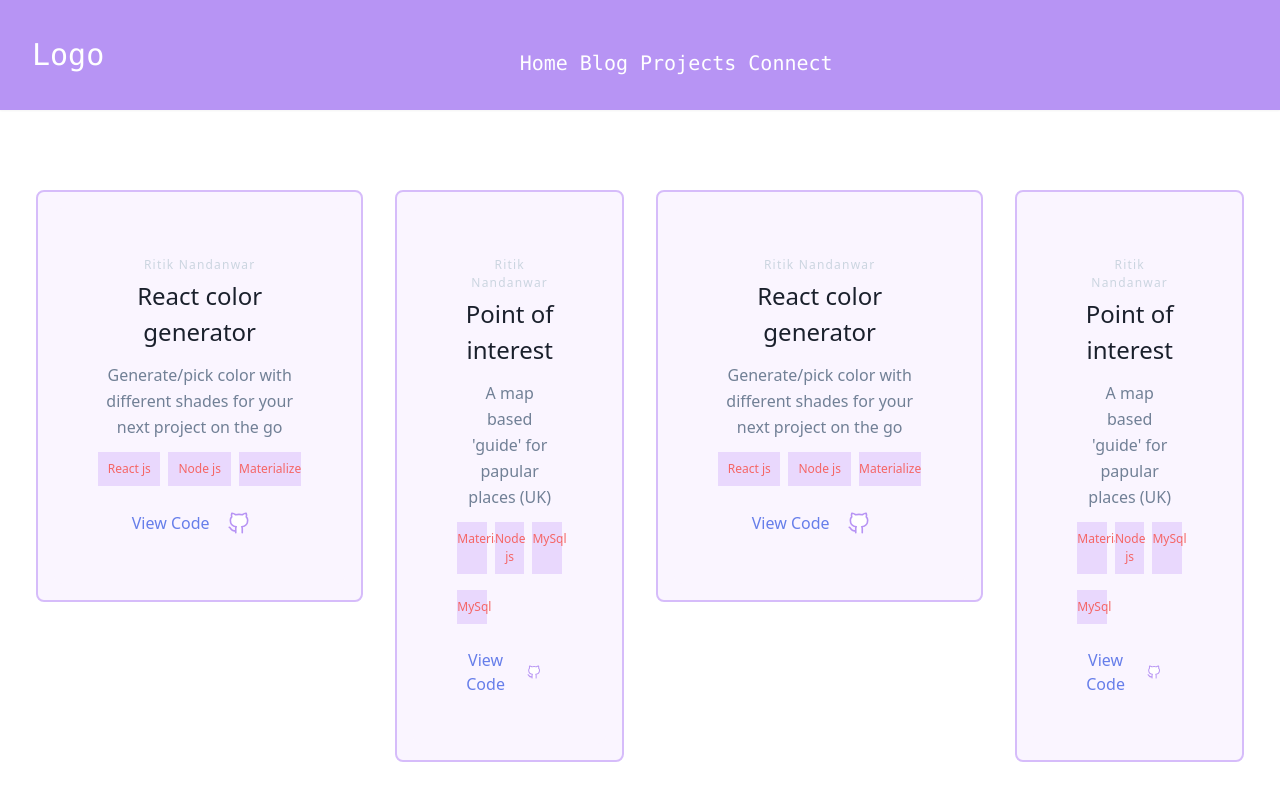
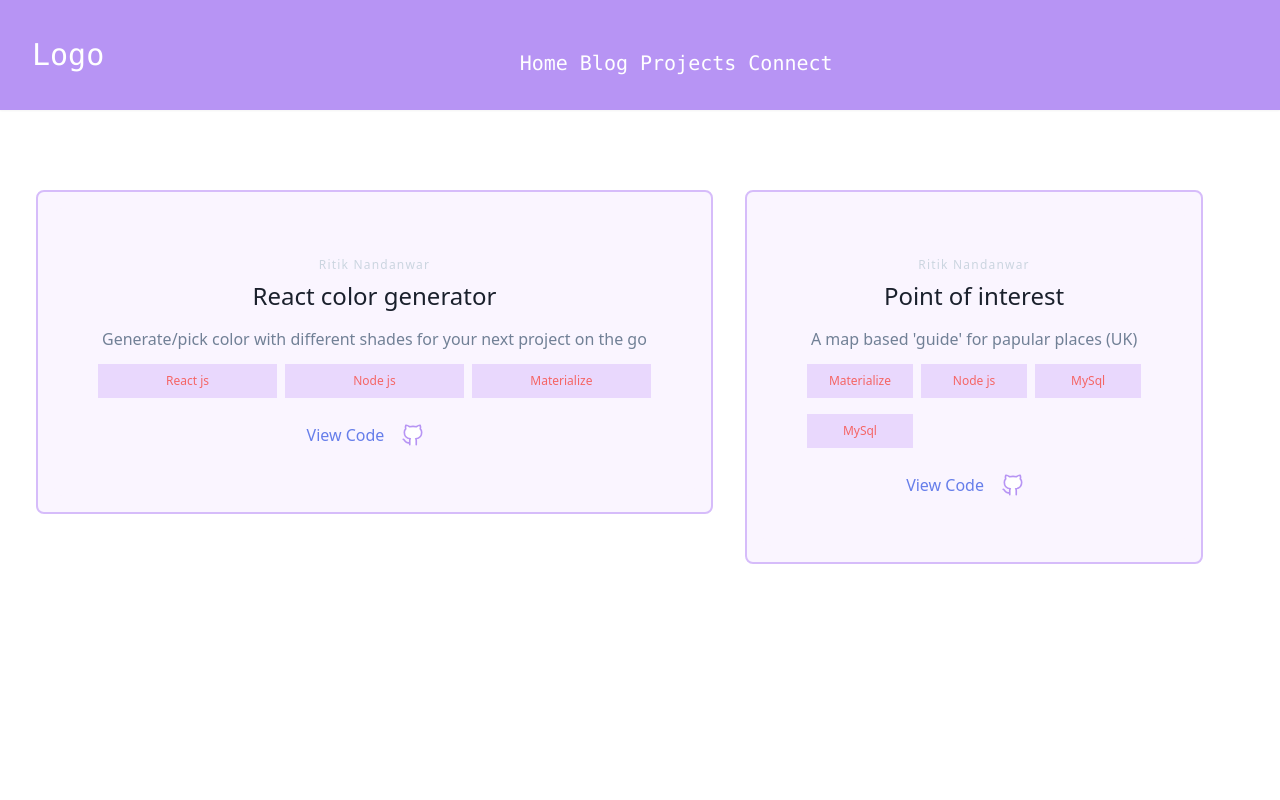
Before and after one commit to Ritik-Nandanwar/nba-players-info-app, a Next.js app: page /projects in a window 1280 px wide. Shown: the top 800 px of the page. Built offline with nearby package versions, Linux system fonts and the light colour scheme.

Commit message:
projects edited

```diff
--- a/pages/projects.js
+++ b/pages/projects.js
@@ -1,122 +1,6 @@
 function projects() {
   return (
     <div className="md:flex mx-5  ">
-      <section class="mx-8 text-gray-600 body-font">
-        <div class="container  py-24 mx-auto">
-          <div class="flex flex-wrap -m-4">
-            <div class="p-4 bg-purple-100 border-2 rounded-lg border-purple-300">
-              <div class="h-full bg-purple-100 bg-opacity-75 px-12 pt-12 pb-12 rounded-lg overflow-hidden text-center relative">
-                <h2 class="tracking-widest text-xs title-font font-medium text-gray-400 mb-1">
-                  Ritik Nandanwar
-                </h2>
-                {/* TITLE OF PROJECT */}
-                <h1 class="title-font sm:text-2xl text-xl font-medium text-gray-900 mb-3">
-                  React color generator
-                </h1>
-                {/* DESC OF PROJECT */}
-                <p class="leading-relaxed mb-3">
-                  Generate/pick color with different shades for your next
-                  project on the go
-                </p>
-                {/* TECHNOLOGIES / TECHS USED */}
-                <div className="grid  grid-cols-3 gap-4 ">
-                  <span class="text-xs font-medium bg-purple-200  py-2 -mx-1 rounded-3xl text-red-500 align-middle">
-                    React js
-                  </span>
-                  <span class="text-xs font-medium bg-purple-200  py-2 -mx-1 rounded-3xl text-red-500 align-middle">
-                    Node js
-                  </span>
-                  <span class="text-xs font-medium bg-purple-200  py-2 -mx-1 rounded-3xl text-red-500 align-middle">
-                    Materialize
-                  </span>
-                </div>
-
-                <a
-                  class="text-indigo-500 mt-6 items-center inline-flex"
-                  href="https://github.com/Ritik-Nandanwar/Generate-color-Reaact-app.git"
-                  target="_blank"
-                >
-                  View Code
-                  <svg
-                    xmlns="http://www.w3.org/2000/svg"
-                    class="icon mx-4 icon-tabler icon-tabler-brand-github"
-                    width="26"
-                    height="26"
-                    viewBox="0 0 24 24"
-                    stroke-width="1.5"
-                    stroke="#b794f4"
-                    fill="#fff"
-                    stroke-linecap="round"
-                    stroke-linejoin="round"
-                  >
-                    <path stroke="none" d="M0 0h24v24H0z" fill="none" />
-                    <path d="M9 19c-4.3 1.4 -4.3 -2.5 -6 -3m12 5v-3.5c0 -1 .1 -1.4 -.5 -2c2.8 -.3 5.5 -1.4 5.5 -6a4.6 4.6 0 0 0 -1.3 -3.2a4.2 4.2 0 0 0 -.1 -3.2s-1.1 -.3 -3.5 1.3a12.3 12.3 0 0 0 -6.2 0c-2.4 -1.6 -3.5 -1.3 -3.5 -1.3a4.2 4.2 0 0 0 -.1 3.2a4.6 4.6 0 0 0 -1.3 3.2c0 4.6 2.7 5.7 5.5 6c-.6 .6 -.6 1.2 -.5 2v3.5" />
-                  </svg>
-                </a>
-              </div>
-            </div>
-          </div>
-        </div>
-      </section>
-      <section class="mx-8 text-gray-600 body-font ">
-        <div class="container  py-24 mx-auto">
-          <div class="flex flex-wrap -m-4">
-            <div class="p-4 bg-purple-100 border-2 rounded-lg border-purple-300">
-              <div class="h-full bg-purple-100 bg-opacity-75 px-12 pt-12 pb-12 rounded-lg overflow-hidden text-center relative">
-                <h2 class="tracking-widest text-xs title-font font-medium text-gray-400 mb-1">
-                  Ritik Nandanwar
-                </h2>
-                {/* TITLE OF PROJECT */}
-                <h1 class="title-font sm:text-2xl text-xl font-medium text-gray-900 mb-3">
-                  Point of interest
-                </h1>
-                {/* DESC OF PROJECT */}
-                <p class="leading-relaxed mb-3">
-                  A map based 'guide' for papular places (UK)
-                </p>
-                {/* TECHNOLOGIES / TECHS USED */}
-                <div className="grid  grid-cols-3 gap-4 ">
-                  <span class="text-xs font-medium bg-purple-200  py-2 -mx-1 rounded-3xl text-red-500 align-middle">
-                    Materialize
-                  </span>
-                  <span class="text-xs font-medium bg-purple-200  py-2 -mx-1 rounded-3xl text-red-500 align-middle">
-                    Node js
-                  </span>
-                  <span class="text-xs font-medium bg-purple-200  py-2 -mx-1 rounded-3xl text-red-500 align-middle">
-                    MySql
-                  </span>
-                  <span class="text-xs font-medium bg-purple-200  py-2 -mx-1 rounded-3xl text-red-500 align-middle">
-                    MySql
-                  </span>
-                </div>
-
-                <a
-                  class="text-indigo-500 mt-6 items-center inline-flex"
-                  href="https://github.com/Ritik-Nandanwar/Generate-color-Reaact-app.git"
-                  target="_blank"
-                >
-                  View Code
-                  <svg
-                    xmlns="http://www.w3.org/2000/svg"
-                    class="icon mx-4 icon-tabler icon-tabler-brand-github"
-                    width="26"
-                    height="26"
-                    viewBox="0 0 24 24"
-                    stroke-width="1.5"
-                    stroke="#b794f4"
-                    fill="#fff"
-                    stroke-linecap="round"
-                    stroke-linejoin="round"
-                  >
-                    <path stroke="none" d="M0 0h24v24H0z" fill="none" />
-                    <path d="M9 19c-4.3 1.4 -4.3 -2.5 -6 -3m12 5v-3.5c0 -1 .1 -1.4 -.5 -2c2.8 -.3 5.5 -1.4 5.5 -6a4.6 4.6 0 0 0 -1.3 -3.2a4.2 4.2 0 0 0 -.1 -3.2s-1.1 -.3 -3.5 1.3a12.3 12.3 0 0 0 -6.2 0c-2.4 -1.6 -3.5 -1.3 -3.5 -1.3a4.2 4.2 0 0 0 -.1 3.2a4.6 4.6 0 0 0 -1.3 3.2c0 4.6 2.7 5.7 5.5 6c-.6 .6 -.6 1.2 -.5 2v3.5" />
-                  </svg>
-                </a>
-              </div>
-            </div>
-          </div>
-        </div>
-      </section>
       <section class="mx-8 text-gray-600 body-font">
         <div class="container  py-24 mx-auto">
           <div class="flex flex-wrap -m-4">
```
Also changed, not shown: 2 other files (tests, documents, lock files or other folders).
